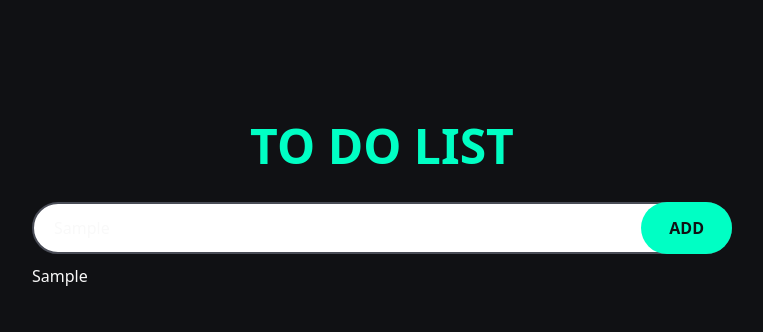
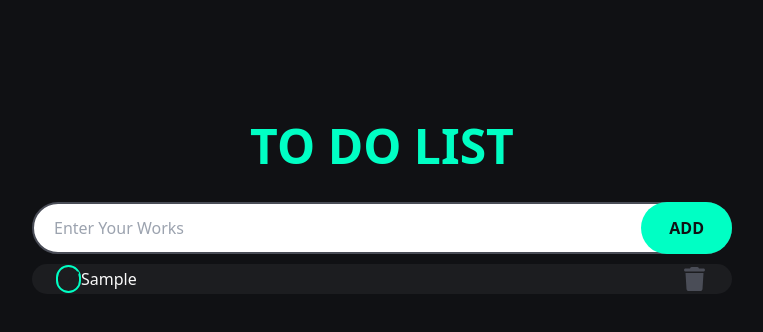
Before and after one commit to Xen-Xie/TO-DO-LIST, a website built with Vite: page index.html in a window 1280 px wide. Both pictures are taken after typing "Sample" into the empty fields and a click on the button "ADD". Shown: the whole page, without its empty margins (258-1021 px from the left). Built offline with nearby package versions, Linux system fonts and the light colour scheme.

Commit message:
Main todo function Created

```diff
--- a/index.html
+++ b/index.html
@@ -18,17 +18,7 @@
     <!--To Do List Area-->
         <ul id="todoList">
             <li id="todo" class="mb-[10px] px-6 py-0 bg-[#1c1d20] rounded-[15px] flex items-center">
-                <input type="checkbox" id="todo-1" class="peer hidden">
 
-                <label for="todo-1"  class="border-2 border-[#00ffc4] rounded-full min-w-[20px] min-h-[20px] flex justify-center items-center flex-shrink-0 transition-all duration-200 peer-checked:bg-[#00ffc4]">
-                    <svg xmlns="http://www.w3.org/2000/svg" viewBox="0 0 448 512" class="h-[24px] fill-[#1C1D20]"><!--!Font Awesome Free 6.7.2 by @fontawesome - https://fontawesome.com License - https://fontawesome.com/license/free Copyright 2025 Fonticons, Inc.--><path d="M438.6 105.4c12.5 12.5 12.5 32.8 0 45.3l-256 256c-12.5 12.5-32.8 12.5-45.3 0l-128-128c-12.5-12.5-12.5-32.8 0-45.3s32.8-12.5 45.3 0L160 338.7 393.4 105.4c12.5-12.5 32.8-12.5 45.3 0z"/></svg>
-                </label>
-                <label for="todo-1" id="todoText1" class="p-15px pr-0 flex-grow peer-checked:line-through peer-checked:text-[#4A4D57] transition-all duration-200">
-                    Output Will Be here
-                </label>
-                <button id="deleteButton" class="p-[3px] bg-none border-none flex justify-center cursor-pointer">
-                    <svg xmlns="http://www.w3.org/2000/svg" viewBox="0 0 448 512" class="h-[24px] fill-[#4A4D57] hover:fill-[#ff0033] transition-all duration-300"><!--!Font Awesome Free 6.7.2 by @fontawesome - https://fontawesome.com License - https://fontawesome.com/license/free Copyright 2025 Fonticons, Inc.--><path d="M135.2 17.7L128 32 32 32C14.3 32 0 46.3 0 64S14.3 96 32 96l384 0c17.7 0 32-14.3 32-32s-14.3-32-32-32l-96 0-7.2-14.3C307.4 6.8 296.3 0 284.2 0L163.8 0c-12.1 0-23.2 6.8-28.6 17.7zM416 128L32 128 53.2 467c1.6 25.3 22.6 45 47.9 45l245.8 0c25.3 0 46.3-19.7 47.9-45L416 128z"/></svg>
-                </button>
             </li>
 
             <li id="todo" class="mb-[10px] px-6 py-0 bg-[#1c1d20] rounded-[15px] flex items-center">
--- a/index.js
+++ b/index.js
@@ -15,7 +15,6 @@ function addTodo() {
     if (todoText.length > 0){
         allTodos.push(todoText);
         updateTodoList();
-        createTodoItem(todoText);
         todoInput.value = '';
     }
 
@@ -29,9 +28,30 @@ function updateTodoList() {
         todoList.append(todoItem);
     })
 }
-function createTodoItem(todo) {
+//Main Function to create a new TodoList
+function createTodoItem(todo, todoIndex) {
     const todoLi = document.createElement('li');
-    todoLi.innerText = todo;
-    todoList.appendChild(todoLi);
-    return todoItem;
+    const todoId = 'todo-'+todoIndex;
+    todoLi.className = "todo";
+
+    todoLi.innerHTML = `
+      <li id="${todoId}" class="mb-[10px] px-6 py-0 bg-[#1c1d20] rounded-[15px] flex items-center">
+        <input type="checkbox" id="checkbox-${todoId}" class="peer hidden"> <!-- Changed ID to avoid conflict -->
+
+        <label for="checkbox-${todoId}" class="border-2 border-[#00ffc4] rounded-full min-w-[20px] min-h-[20px] flex justify-center items-center flex-shrink-0 transition-all duration-200 peer-checked:bg-[#00ffc4]">
+            <svg xmlns="http://www.w3.org/2000/svg" viewBox="0 0 448 512" class="h-[24px] fill-[#1C1D20]">
+                <path d="M438.6 105.4c12.5 12.5 12.5 32.8 0 45.3l-256 256c-12.5 12.5-32.8 12.5-45.3 0l-128-128c-12.5-12.5-12.5-32.8 0-45.3s32.8-12.5 45.3 0L160 338.7 393.4 105.4c12.5-12.5 32.8-12.5 45.3 0z"/>
+            </svg>
+        </label>
+        <label for="checkbox-${todoId}" class="p-15px pr-0 flex-grow peer-checked:line-through peer-checked:text-[#4A4D57] transition-all duration-200">
+            ${todo}
+        </label>
+        <button id="deleteButton" class="p-[3px] bg-none border-none flex justify-center cursor-pointer">
+            <svg xmlns="http://www.w3.org/2000/svg" viewBox="0 0 448 512" class="h-[24px] fill-[#4A4D57] hover:fill-[#ff0033] transition-all duration-300">
+                <path d="M135.2 17.7L128 32 32 32C14.3 32 0 46.3 0 64S14.3 96 32 96l384 0c17.7 0 32-14.3 32-32s-14.3-32-32-32l-96 0-7.2-14.3C307.4 6.8 296.3 0 284.2 0L163.8 0c-12.1 0-23.2 6.8-28.6 17.7zM416 128L32 128 53.2 467c1.6 25.3 22.6 45 47.9 45l245.8 0c25.3 0 46.3-19.7 47.9-45L416 128z"/>
+            </svg>
+        </button>
+    </li>
+`
+    return todoLi;
 }
```
